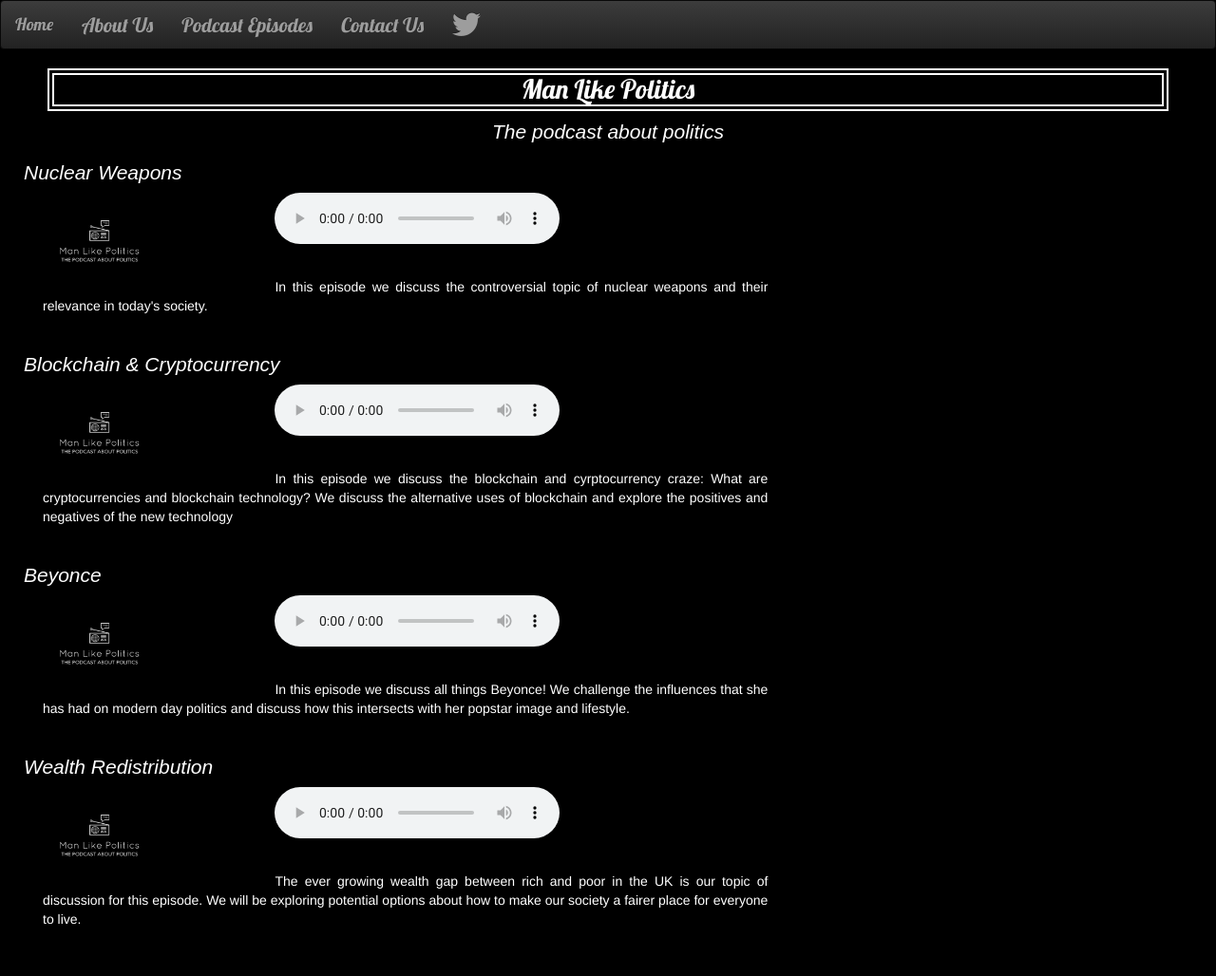
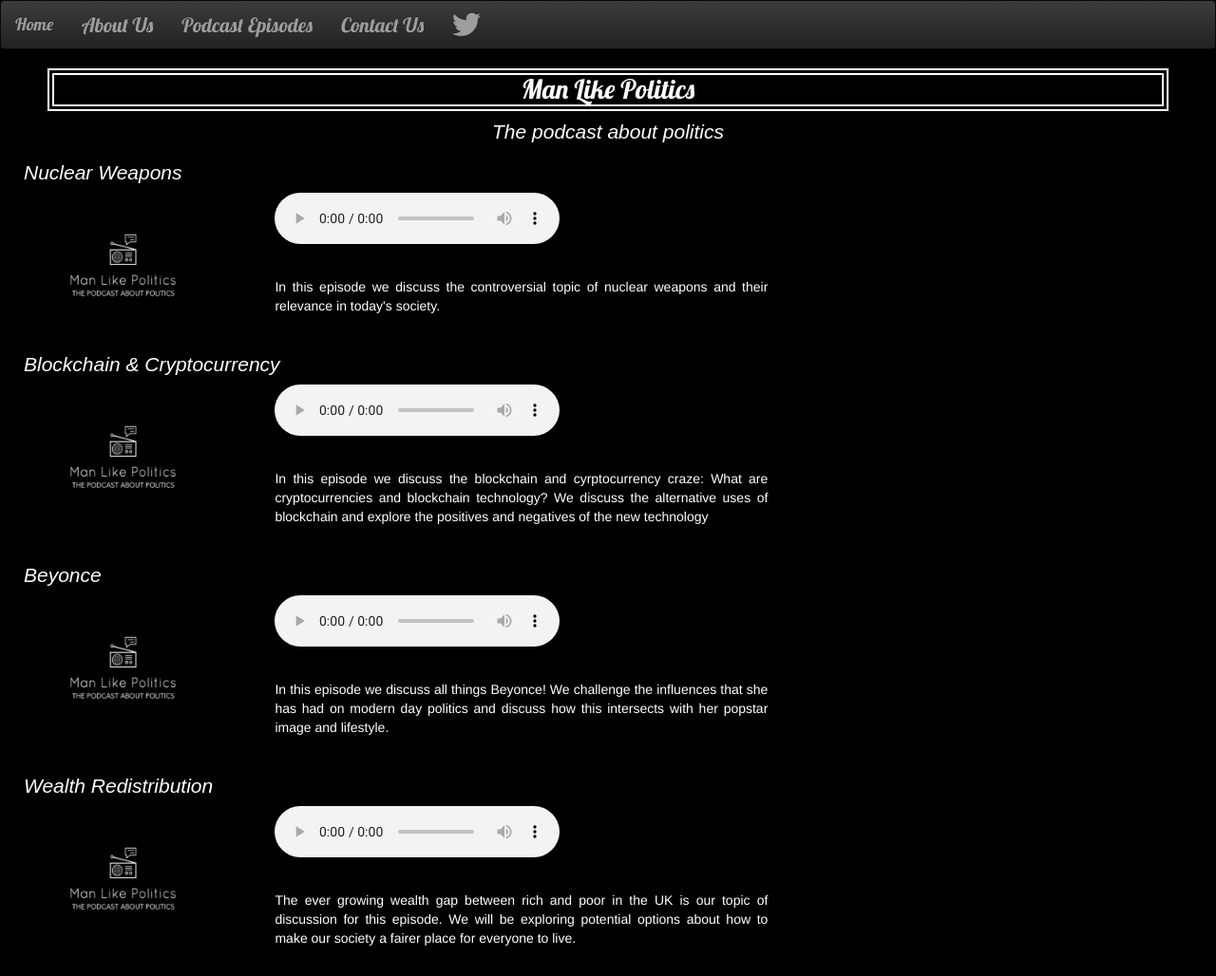
Before and after one commit to Furnisha/Furnisha.github.io, a plain HTML site: page audio.html in a window 1280 px wide. Shown: the whole page at 95% size. Drawn offline with nearby package versions, Linux system fonts and the light colour scheme.

Commit message:
Changed logo size

```diff
--- a/audio.html
+++ b/audio.html
@@ -71,7 +71,7 @@
     <source src="Nuclearweapons.mp3" type="audio/mpeg">
   </audio>
   <div class="col-sm-4">
-      <img src="mlplogo.png" alt="Marley McIntosh" style="width:150px;height:100px;" class="img-circle">
+      <img src="mlplogo.png" alt="Marley McIntosh" style="width:200px;height:150px;" class="img-circle">
   </div>
   <p class="episodes"> In this episode we discuss the controversial topic of nuclear weapons and their relevance in today's society. </p>
   </div>
@@ -84,7 +84,7 @@
     <source src="Blockchain&cryptocurrency.mp3" type="audio/mpeg">
   </audio>
   <div class="col-sm-4">
-      <img src="mlplogo.png" alt="Marley McIntosh" style="width:150px;height:100px;" class="img-circle">
+      <img src="mlplogo.png" alt="Marley McIntosh" style="width:200px;height:150px;" class="img-circle">
   </div>
       <p class="episodes"> In this episode we discuss the blockchain and cyrptocurrency craze: What are cryptocurrencies and blockchain technology? We discuss the alternative uses of blockchain and explore the positives and negatives of the new technology </p>
   </div>
@@ -97,7 +97,7 @@
     <source src="Beyonce.mp3" type="audio/mpeg">
   </audio>
   <div class="col-sm-4">
-      <img src="mlplogo.png" alt="Marley McIntosh" style="width:150px;height:100px;" class="img-circle">
+      <img src="mlplogo.png" alt="Marley McIntosh" style="width:200px;height:150px;" class="img-circle">
   </div>
   <p class="episodes"> In this episode we discuss all things Beyonce! We challenge the influences that she has had on modern day politics and discuss how this intersects with her popstar image and lifestyle. </p>
   </div>
@@ -111,7 +111,7 @@
     <source src="Wealthredistribution.mp3" type="audio/mpeg">
   </audio>
   <div class="col-sm-4">
-      <img src="mlplogo.png" alt="Marley McIntosh" style="width:150px;height:100px;" class="img-circle">
+      <img src="mlplogo.png" alt="Marley McIntosh" style="width:200px;height:150px;" class="img-circle">
   </div>
   <p class="episodes"> The ever growing wealth gap between rich and poor in the UK is our topic of discussion for this episode. We will be exploring potential options about how to make our society a fairer place for everyone to live.</p>
   </div>
```
